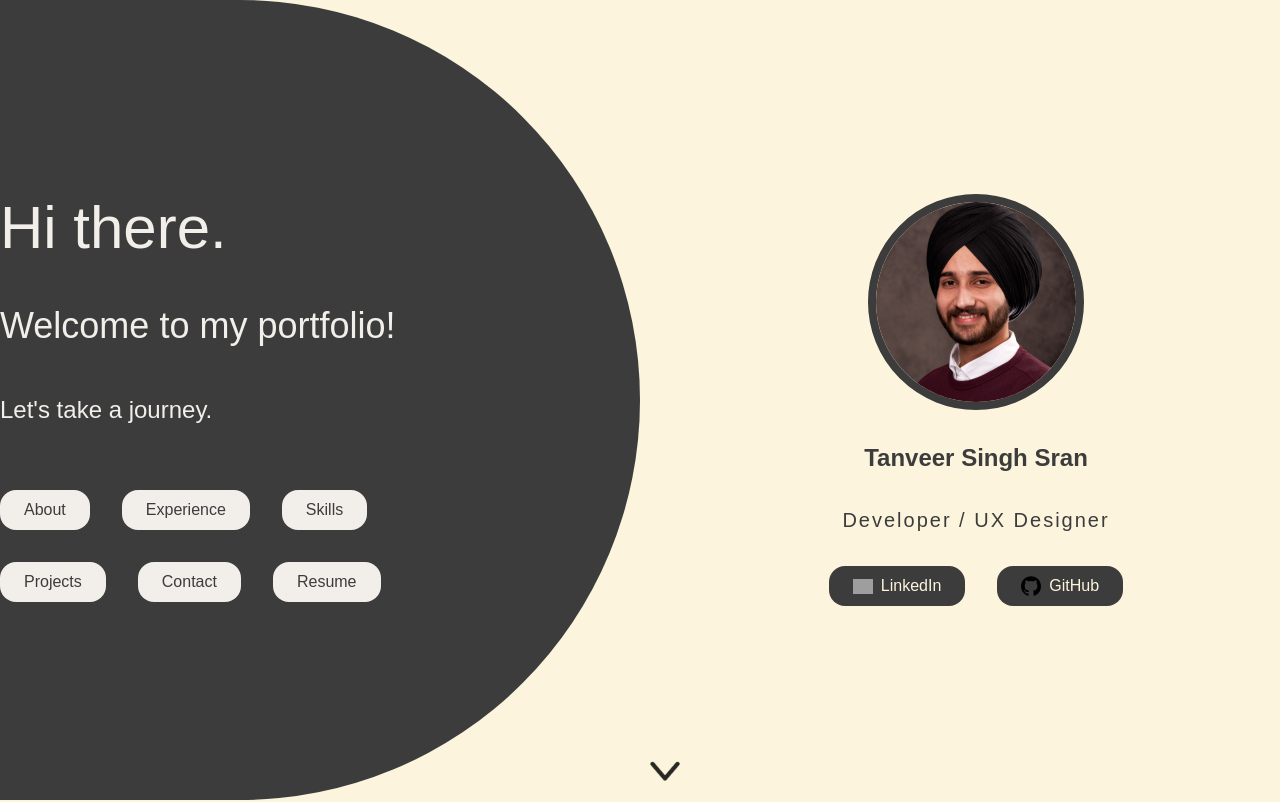
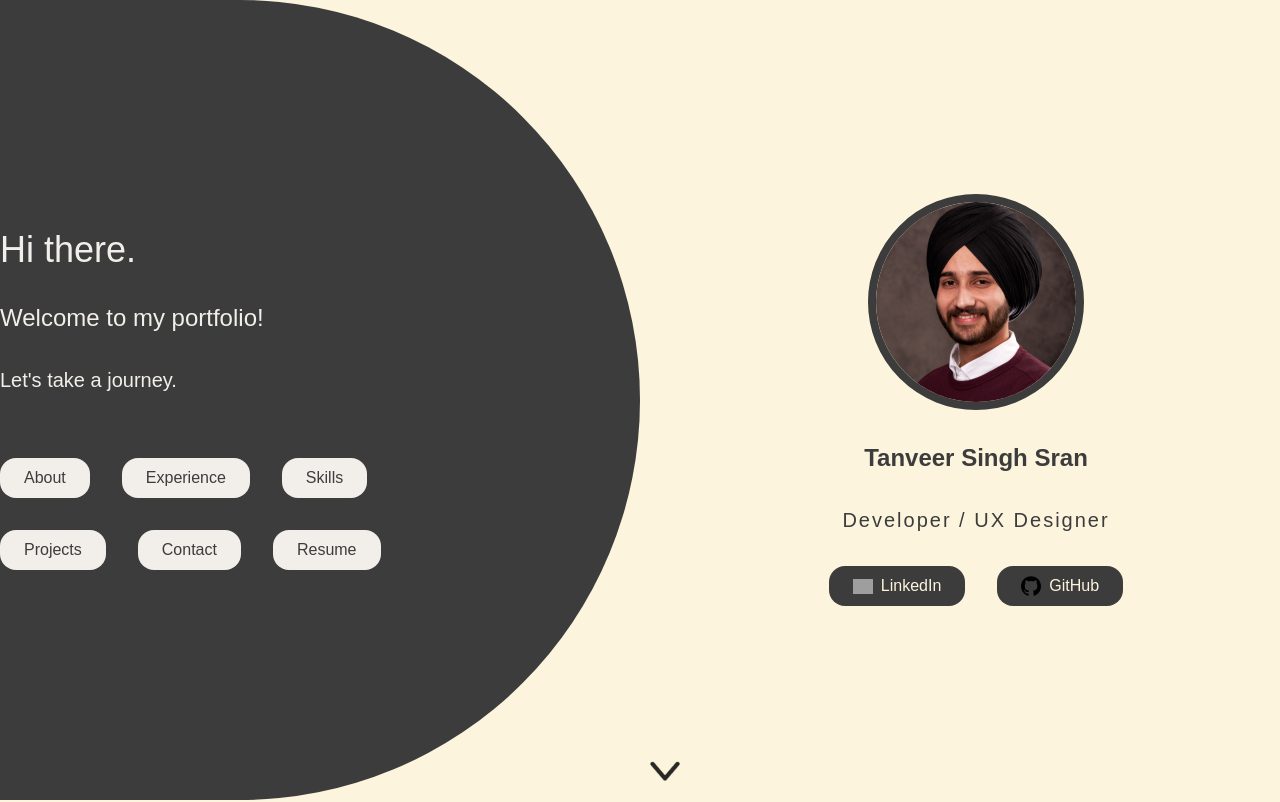
Before and after one commit to tanveersran/portfolio-website, a Next.js app in the folder my-portfolio/: page / in a window 1280 px wide. Shown: the top 802 px of the page. Built offline with nearby package versions, Linux system fonts and the light colour scheme; grey boxes are pictures that could not be loaded.

Commit message:
reduce triple heading text size for lg screens

```diff
--- a/my-portfolio/src/components/TripleTextHeading.js
+++ b/my-portfolio/src/components/TripleTextHeading.js
@@ -5,10 +5,10 @@ import { motion } from "framer-motion";
 */
 const TripleTextHeading = ({ title, subtitle, description }) => {
   return (
-    <div className={"flex flex-col gap-4 lg:text-left lg:gap-12 "}>
-      <h1 className="text-3xl lg:text-6xl">{title}</h1>
-      <h2 className="text-xl lg:text-4xl">{subtitle}</h2>
-      <p className="lg:text-2xl">{description}</p>
+    <div className={"flex flex-col gap-4 lg:text-left lg:gap-8 "}>
+      <h1 className="text-3xl lg:text-4xl">{title}</h1>
+      <h2 className="text-xl lg:text-2xl">{subtitle}</h2>
+      <p className="lg:text-xl">{description}</p>
     </div>
   );
 }
```
